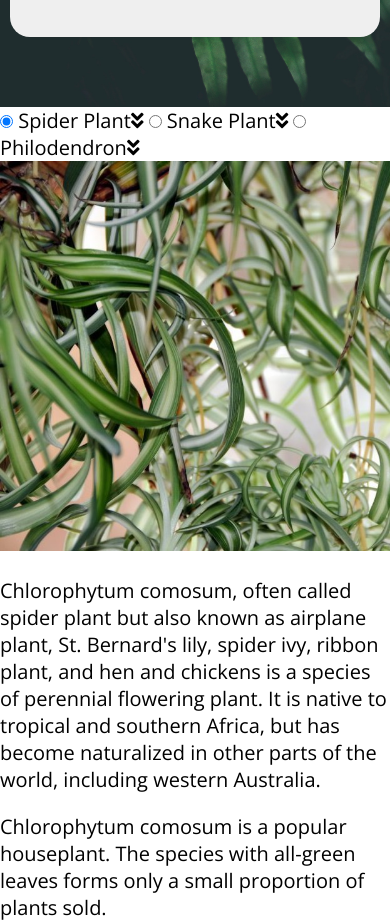
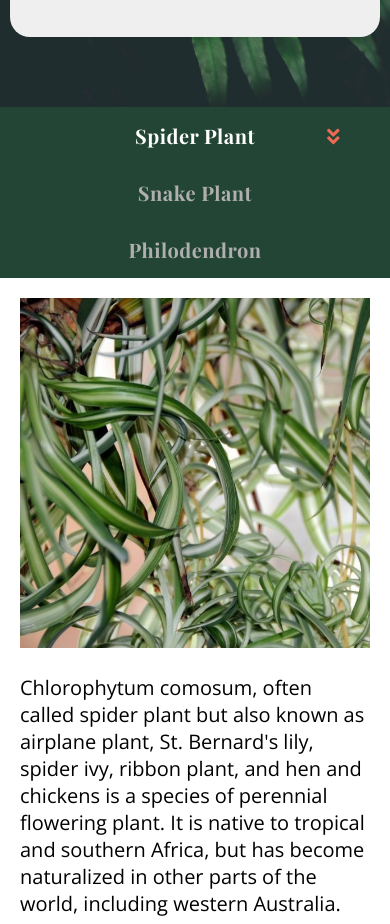
Before and after one commit to JairoCalderon/HousePlantsGuide, a plain HTML site: page index.html in a window 390 px wide. Shown: the part 781-1705 px from the top of the page. Drawn offline with nearby package versions, Linux system fonts and the light colour scheme.

Commit message:
Fixing the html structure and finishing the mobile css style

```diff
--- a/index.html
+++ b/index.html
@@ -5,7 +5,7 @@
     <meta charset="UTF-8">
     <meta name="viewport" content="width=device-width, initial-scale=1.0">
     <meta http-equiv="X-UA-Compatible" content="ie=edge">
-    <link href="https://fonts.googleapis.com/css?family=Open+Sans|Playfair+Display:700" rel="stylesheet">
+    <link href="https://fonts.googleapis.com/css?family=Open+Sans%7CPlayfair+Display:700" rel="stylesheet">
     <link rel="stylesheet" href="https://use.fontawesome.com/releases/v5.2.0/css/all.css"
         integrity="sha384-hWVjflwFxL6sNzntih27bfxkr27PmbbK/iSvJ+a4+0owXq79v+lsFkW54bOGbiDQ" crossorigin="anonymous">
     <link rel="stylesheet" href="styles/styles.css">
@@ -27,10 +27,12 @@
             <!-- Toggle Switch Three -->
             <input type="checkbox" id="thumb-switch">
             <label for="thumb-switch" class="toggleLabel">Two Black Thumbs?</label>
+
             <button>Find Plants</button>
         </form>
     </header>
     <main>
+        <section class="tabs">
             <!-- Tab One -->
             <input type="radio" id="spider-tab" name="tabs" checked>
             <label for="spider-tab">Spider Plant<i class="fas fa-angle-double-down" aria-hidden="true"></i>
@@ -54,17 +56,22 @@
                     </figure><!-- .imgContainer -->
 
                     <figcaption class="plantDescription">
-                    <p>Chlorophytum comosum, often called spider plant but also known as airplane plant, St. Bernard's
-                        lily, spider ivy, ribbon plant, and hen and chickens is a species of perennial flowering plant.
-                        It is native to tropical and southern Africa, but has become naturalized in other parts of the
-                        world, including western Australia.</p>
+                        <p>Chlorophytum comosum, often called spider plant but also known as airplane plant, St.
+                            Bernard's lily, spider
+                            ivy, ribbon plant, and hen and chickens is a species of perennial flowering plant. It is
+                            native to tropical
+                            and southern Africa, but has become naturalized in other parts of the world, including
+                            western Australia.
+                        </p>
                         <p>Chlorophytum comosum is a popular houseplant. The species with all-green leaves forms only a
-                        small proportion of plants sold.</p>
+                            small proportion
+                            of plants sold.</p>
                         <p>More common are two variegated cultivars:</p>
                         <ul>
                             <li>
-                            C. comosum 'Vittatum' has mid-green leaves with a broad central white stripe. It is often
-                            sold in hanging baskets to display the plantlets. The long stems are white.
+                                C. comosum 'Vittatum' has mid-green leaves with a broad central white stripe. It is
+                                often sold in
+                                hanging baskets to display the plantlets. The long stems are white.
                             </li>
                             <li>
                                 C. comosum 'Variegatum' has darker green leaves with white margins.
@@ -82,14 +89,21 @@
 
                     <figcaption class="plantDescription">
                         <p>It is an evergreen perennial plant forming dense stands, spreading by way of its creeping
-                        rhizome, which is sometimes above ground, sometimes underground. Its stiff leaves grow
-                        vertically from a basal rosette. Mature leaves are dark green with light gray-green
-                        cross-banding and usually range from 70–90 centimetres (28–35 in) long and 5–6 centimetres
-                        (2.0–2.4 in) wide, though it can reach heights above 2 m (6 ft) in optimal conditions</p>
-                    <p>It is now used predominantly as an ornamental plant, outdoors in warmer climates, and indoors as
-                        a houseplant in cooler climates. It is popular as a houseplant because it is tolerant of low
-                        light levels and irregular watering; during winter it needs only one watering every couple of
-                        months. It will rot easily if overwatered.</p>
+                            rhizome, which is
+                            sometimes above ground, sometimes underground. Its stiff leaves grow vertically from a basal
+                            rosette. Mature
+                            leaves are dark green with light gray-green cross-banding and usually range from 70–90
+                            centimetres (28–35
+                            in) long and 5–6 centimetres (2.0–2.4 in) wide, though it can reach heights above 2 m (6 ft)
+                            in optimal
+                            conditions</p>
+                        <p>It is now used predominantly as an ornamental plant, outdoors in warmer climates, and indoors
+                            as a houseplant
+                            in cooler climates. It is popular as a houseplant because it is tolerant of low light levels
+                            and irregular
+                            watering; during winter it needs only one watering every couple of months. It will rot
+                            easily if
+                            overwatered.</p>
                     </figcaption><!-- .plantDescription -->
                 </div><!-- .secondPlant -->
 
@@ -100,14 +114,18 @@
                     </figure><!-- .imgContainer -->
 
                     <figcaption class="plantDescription">
-                    <p>Philodendron is a large genus of flowering plants in the Araceae family. As of September 2015,
-                        the World Checklist of Selected Plant Families accepted 489 species; other sources accept
-                        different numbers. Regardless of number of species, the
-                        genus is the second-largest member of the Araceae family. Taxonomically, the genus Philodendron
-                        is still poorly known, with many undescribed species. Many are grown as ornamental and indoor
-                        plants.</p>
-                    <p>The name derives from the Greek words philo- or "love, affection" and dendron or "tree". They are
-                        commonly called by their generic name.</p>
+                        <p>Philodendron is a large genus of flowering plants in the Araceae family. As of September
+                            2015, the World
+                            Checklist of Selected Plant Families accepted 489 species; other sources accept different
+                            numbers.
+                            Regardless of number of species, the
+                            genus is the second-largest member of the Araceae family. Taxonomically, the genus
+                            Philodendron is still
+                            poorly known, with many undescribed species. Many are grown as ornamental and indoor plants.
+                        </p>
+                        <p>The name derives from the Greek words philo- or "love, affection" and dendron or "tree". They
+                            are commonly
+                            called by their generic name.</p>
                         <p>Selected Species:</p>
                         <ul>
                             <li>Philodendron acutatum</li>
@@ -116,8 +134,8 @@
                         </ul>
                     </figcaption><!-- .plantDescription -->
                 </div><!-- .thirdPlant -->
-
             </div>
+        </section>
     </main>
 </body>
 
--- a/styles/styles.css
+++ b/styles/styles.css
@@ -118,3 +118,58 @@ input[type=checkbox]:checked + .toggleLabel::after{
 input[type=checkbox]:checked + .toggleLabel::before,input[type=checkbox]:hover + .toggleLabel::before{
     background-color: #ED6B55;
 }
+
+.tabs{
+    background: #234535;
+}
+
+.content{
+    background-color: white;
+}
+
+.tabs label{
+    text-align: center;
+    margin: 0 auto;
+    display: block;
+    position: relative;
+}
+
+.content > div {
+    display: none;
+    padding: 20px;
+}
+
+#spider-tab:checked ~ .content .firstPlant,
+#snake-tab:checked ~ .content .secondPlant,
+#philo-tab:checked ~ .content .thirdPlant {
+    display: block;
+}
+input[type=radio]{
+    display: none;
+}
+
+.tabs label:hover,
+.tabs label:focus{
+    cursor: pointer;
+    color: white;
+}
+
+.tabs input:checked + label{
+    color: white;
+}
+
+.tabs input:focus + label{
+    text-decoration: underline;
+}
+
+.tabs label i{
+    position: absolute;
+    color: #ED6B55;
+    right: 50px;
+    top: 20px;
+    display: none;
+}
+
+.tabs input:checked + label i {
+    display: block;
+}
```
Lines whose indentation alone changed are shown as unchanged.
